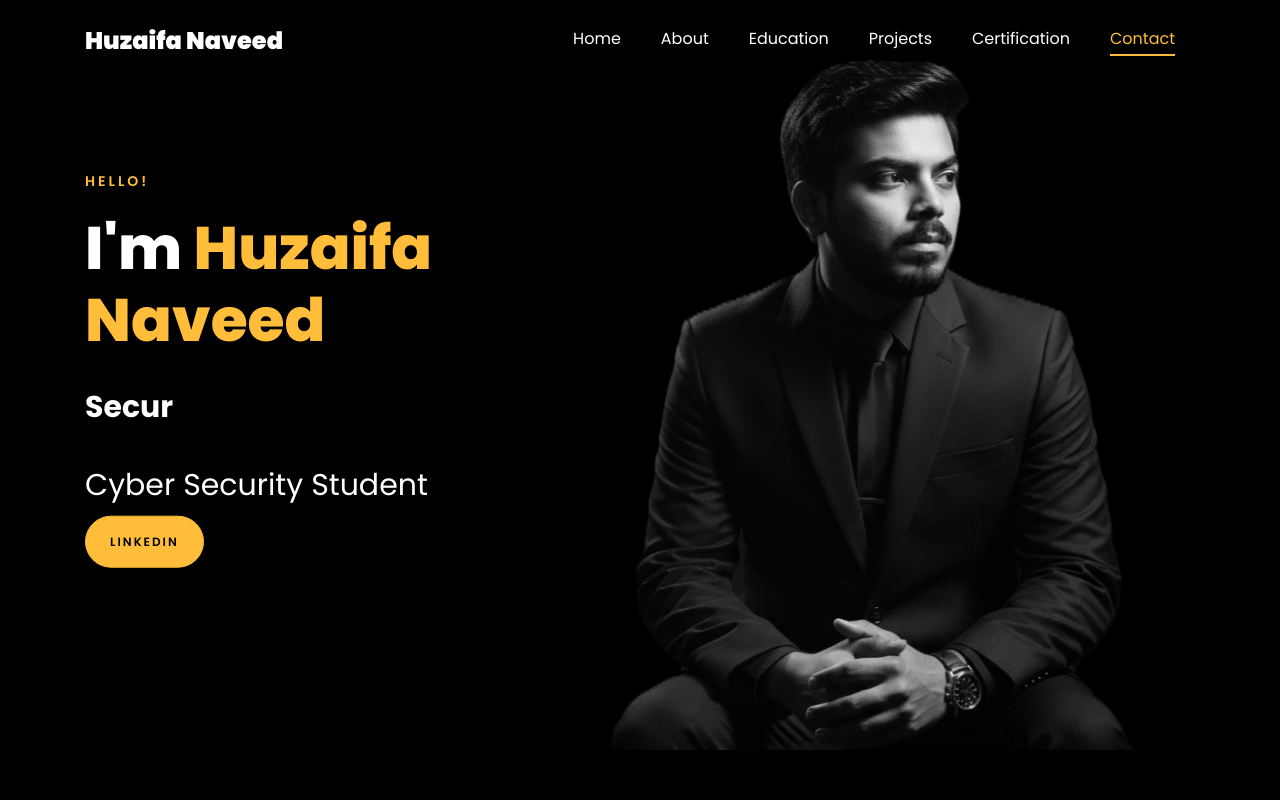
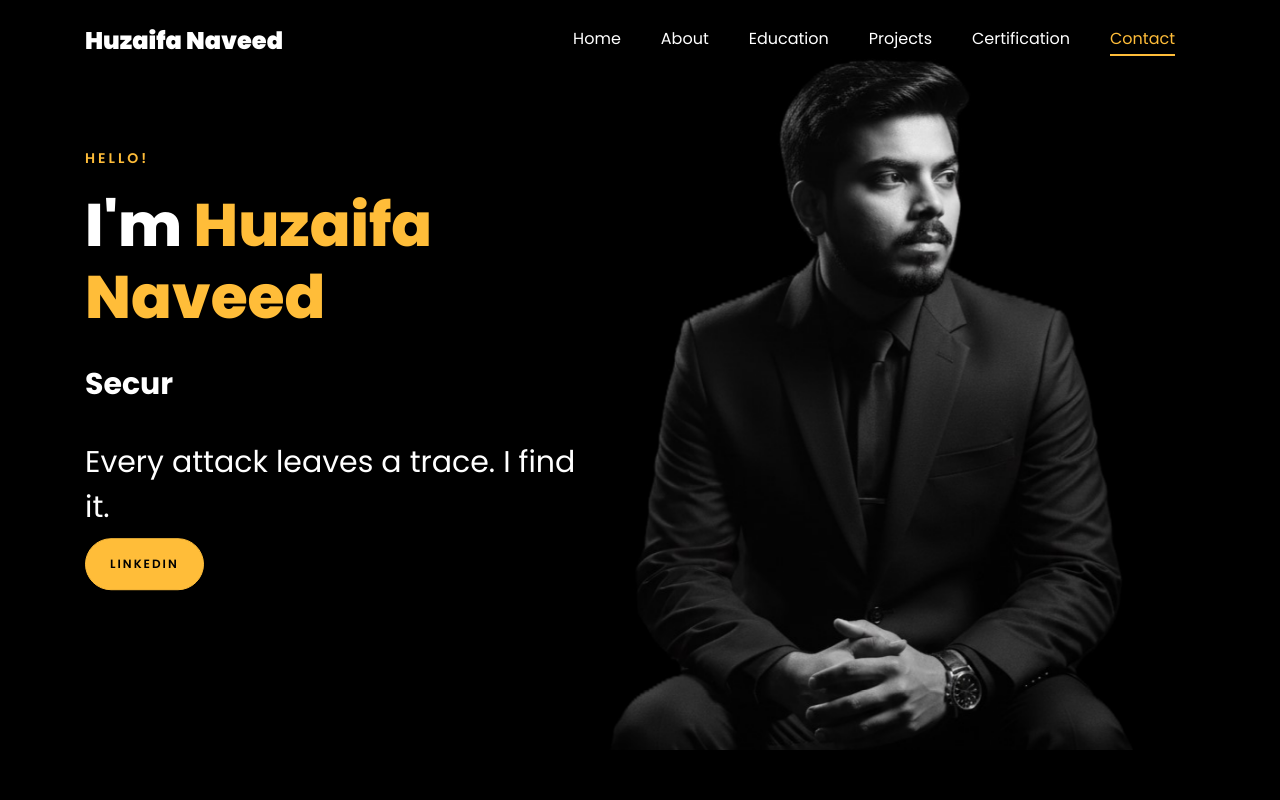
Before and after one commit to daffy09/HuzaifaNaveed_Potfolio.io, a plain HTML site: page index.html in a window 1280 px wide. Shown: the top 800 px of the page. Drawn offline with Linux system fonts and the light colour scheme; files whose address does not match are found by name.

Commit message:
Update index.html

```diff
--- a/index.html
+++ b/index.html
@@ -189,7 +189,7 @@
 
 						<br>
 						<br>
-			            <h2>Cyber Security Student</h2>
+			            <h2>Every attack leaves a trace. I find it.</h2>
 						<!-- <h2 class="d-flex" style="margin-bottom: 0">With over 5 years of experience</h2> -->
 						<!-- <br> -->
 						<p>
```
